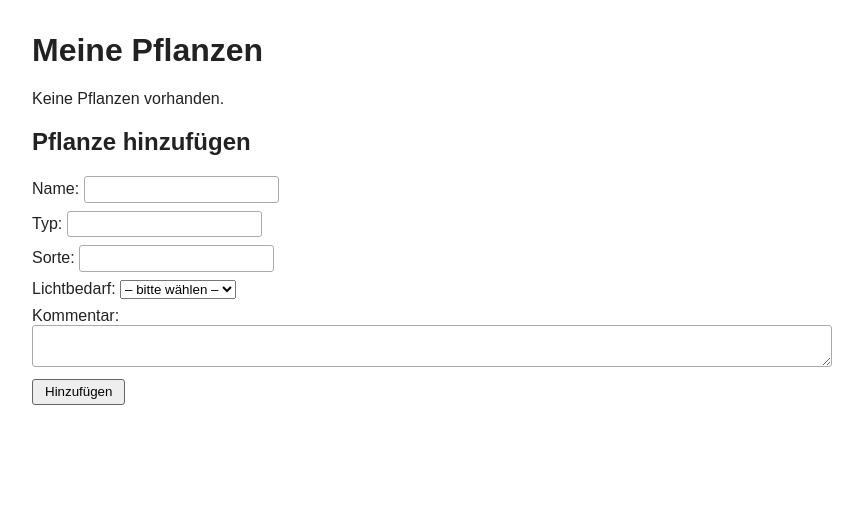
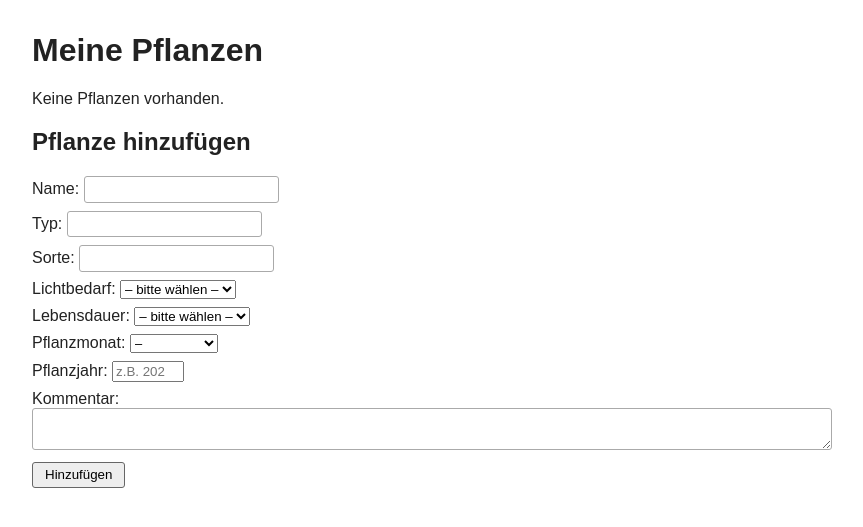
Before and after one commit to achimbarczok/garden-tracker, a Flask app: page / in a window 1280 px wide. Shown: the top 527 px of the page, without its empty margins (208-1071 px from the left). Run offline with Flask 3, Linux system fonts and the light colour scheme; data that the repository does not hold is empty.

Commit message:
Feature: Lebensdauer, Pflanzmonat und Pflanzjahr

```diff
--- a/app.py
+++ b/app.py
@@ -17,6 +17,7 @@ GERMAN_MONTHS = {
 
 VALID_LICHTBEDARF = {"Sonne", "Halbschatten", "Schatten"}
 VALID_EREIGNISTYPEN = {"Blüte", "Ernte", "Düngen", "Rückschnitt"}
+VALID_LEBENSDAUER = {"Einjährig", "Zweijährig", "Mehrjährig"}
 
 app = Flask(__name__)
 
@@ -47,6 +48,13 @@ def add():
     variety = request.form.get("variety", "").strip() or None
     lichtbedarf = request.form.get("lichtbedarf", "").strip()
     kommentar = request.form.get("kommentar", "").strip() or None
+    lebensdauer = request.form.get("lebensdauer", "").strip() or None
+    try:
+        pflanzmonat = int(request.form.get("pflanzmonat", "")) if request.form.get("pflanzmonat") else None
+        pflanzjahr = int(request.form.get("pflanzjahr", "")) if request.form.get("pflanzjahr") else None
+    except ValueError:
+        pflanzmonat = None
+        pflanzjahr = None
 
     if not name or not plant_type:
         plants = get_all_plants()
@@ -72,7 +80,7 @@ def add():
             400,
         )
 
-    add_plant(name, plant_type, variety, lichtbedarf, kommentar)
+    add_plant(name, plant_type, variety, lichtbedarf, kommentar, lebensdauer, pflanzmonat, pflanzjahr)
     return redirect(url_for("index"))
 
 
@@ -86,6 +94,7 @@ def edit_route(plant_id: int):
         plant=plant,
         german_months=GERMAN_MONTHS,
         valid_ereignistypen=sorted(VALID_EREIGNISTYPEN),
+        valid_lebensdauer=sorted(VALID_LEBENSDAUER),
     )
 
 
@@ -100,6 +109,13 @@ def edit_save(plant_id: int):
     variety = request.form.get("variety", "").strip() or None
     lichtbedarf = request.form.get("lichtbedarf", "").strip()
     kommentar = request.form.get("kommentar", "").strip() or None
+    lebensdauer = request.form.get("lebensdauer", "").strip() or None
+    try:
+        pflanzmonat = int(request.form.get("pflanzmonat", "")) if request.form.get("pflanzmonat") else None
+        pflanzjahr = int(request.form.get("pflanzjahr", "")) if request.form.get("pflanzjahr") else None
+    except ValueError:
+        pflanzmonat = None
+        pflanzjahr = None
 
     if not name or not plant_type:
         return (
@@ -108,6 +124,7 @@ def edit_save(plant_id: int):
                 plant=plant,
                 german_months=GERMAN_MONTHS,
                 valid_ereignistypen=sorted(VALID_EREIGNISTYPEN),
+                valid_lebensdauer=sorted(VALID_LEBENSDAUER),
                 error="Name und Typ dürfen nicht leer sein.",
             ),
             400,
@@ -120,12 +137,13 @@ def edit_save(plant_id: int):
                 plant=plant,
                 german_months=GERMAN_MONTHS,
                 valid_ereignistypen=sorted(VALID_EREIGNISTYPEN),
+                valid_lebensdauer=sorted(VALID_LEBENSDAUER),
                 error="Lichtbedarf muss Sonne, Halbschatten oder Schatten sein.",
             ),
             400,
         )
 
-    update_plant(plant_id, name, plant_type, variety, lichtbedarf, kommentar)
+    update_plant(plant_id, name, plant_type, variety, lichtbedarf, kommentar, lebensdauer, pflanzmonat, pflanzjahr)
     return redirect(url_for("index"))
 
 
--- a/db.py
+++ b/db.py
@@ -17,6 +17,12 @@ def _migrate(conn: sqlite3.Connection) -> None:
         conn.execute("ALTER TABLE plants ADD COLUMN lichtbedarf TEXT")
     if "kommentar" not in cols:
         conn.execute("ALTER TABLE plants ADD COLUMN kommentar TEXT")
+    if "lebensdauer" not in cols:
+        conn.execute("ALTER TABLE plants ADD COLUMN lebensdauer TEXT")
+    if "pflanzmonat" not in cols:
+        conn.execute("ALTER TABLE plants ADD COLUMN pflanzmonat INTEGER")
+    if "pflanzjahr" not in cols:
+        conn.execute("ALTER TABLE plants ADD COLUMN pflanzjahr INTEGER")
     conn.execute("""
         CREATE TABLE IF NOT EXISTS ereignisse (
             id          INTEGER PRIMARY KEY AUTOINCREMENT,
@@ -48,7 +54,8 @@ def init_db() -> None:
 def get_all_plants() -> list[dict]:
     with get_db() as conn:
         rows = conn.execute(
-            "SELECT id, name, type, variety, lichtbedarf, kommentar FROM plants"
+            "SELECT id, name, type, variety, lichtbedarf, kommentar, "
+            "lebensdauer, pflanzmonat, pflanzjahr FROM plants"
         ).fetchall()
         plants = []
         for row in rows:
@@ -64,16 +71,21 @@ def get_all_plants() -> list[dict]:
 
 
 def add_plant(name: str, type: str, variety: str | None,
-              lichtbedarf: str, kommentar: str | None) -> None:
+              lichtbedarf: str, kommentar: str | None,
+              lebensdauer: str | None = None,
+              pflanzmonat: int | None = None,
+              pflanzjahr: int | None = None) -> None:
     if variety == "":
         variety = None
     if kommentar == "":
         kommentar = None
     with get_db() as conn:
         conn.execute(
-            "INSERT INTO plants (name, type, variety, lichtbedarf, kommentar) "
-            "VALUES (?, ?, ?, ?, ?)",
-            (name, type, variety, lichtbedarf, kommentar),
+            "INSERT INTO plants (name, type, variety, lichtbedarf, kommentar, "
+            "lebensdauer, pflanzmonat, pflanzjahr) "
+            "VALUES (?, ?, ?, ?, ?, ?, ?, ?)",
+            (name, type, variety, lichtbedarf, kommentar,
+             lebensdauer, pflanzmonat, pflanzjahr),
         )
         conn.commit()
 
@@ -104,7 +116,8 @@ def remove_ereignis(ereignis_id: int) -> None:
 def get_plant(plant_id: int) -> dict | None:
     with get_db() as conn:
         row = conn.execute(
-            "SELECT id, name, type, variety, lichtbedarf, kommentar "
+            "SELECT id, name, type, variety, lichtbedarf, kommentar, "
+            "lebensdauer, pflanzmonat, pflanzjahr "
             "FROM plants WHERE id = ?",
             (plant_id,),
         ).fetchone()
@@ -121,7 +134,10 @@ def get_plant(plant_id: int) -> dict | None:
 
 
 def update_plant(plant_id: int, name: str, type: str, variety: str | None,
-                 lichtbedarf: str, kommentar: str | None) -> None:
+                 lichtbedarf: str, kommentar: str | None,
+                 lebensdauer: str | None = None,
+                 pflanzmonat: int | None = None,
+                 pflanzjahr: int | None = None) -> None:
     if variety == "":
         variety = None
     if kommentar == "":
@@ -129,7 +145,9 @@ def update_plant(plant_id: int, name: str, type: str, variety: str | None,
     with get_db() as conn:
         conn.execute(
             "UPDATE plants SET name = ?, type = ?, variety = ?, "
-            "lichtbedarf = ?, kommentar = ? WHERE id = ?",
-            (name, type, variety, lichtbedarf, kommentar, plant_id),
+            "lichtbedarf = ?, kommentar = ?, lebensdauer = ?, "
+            "pflanzmonat = ?, pflanzjahr = ? WHERE id = ?",
+            (name, type, variety, lichtbedarf, kommentar,
+             lebensdauer, pflanzmonat, pflanzjahr, plant_id),
         )
         conn.commit()
--- a/templates/index.html
+++ b/templates/index.html
@@ -92,6 +92,23 @@
                 <option value="Schatten">Schatten</option>
             </select>
         </label>
+        <label>Lebensdauer:
+            <select name="lebensdauer">
+                <option value="">– bitte wählen –</option>
+                <option value="Einjährig">Einjährig</option>
+                <option value="Zweijährig">Zweijährig</option>
+                <option value="Mehrjährig">Mehrjährig</option>
+            </select>
+        </label>
+        <label>Pflanzmonat:
+            <select name="pflanzmonat">
+                <option value="">–</option>
+                {% for num, name in german_months.items() %}
+                <option value="{{ num }}">{{ name }}</option>
+                {% endfor %}
+            </select>
+        </label>
+        <label>Pflanzjahr: <input type="number" name="pflanzjahr" min="2000" max="2100" placeholder="z.B. 2025"></label>
         <label>Kommentar: <textarea name="kommentar" rows="2"></textarea></label>
         <button type="submit">Hinzufügen</button>
     </form>
```
Also changed, not shown: templates/edit.html (+20 -0 lines).
